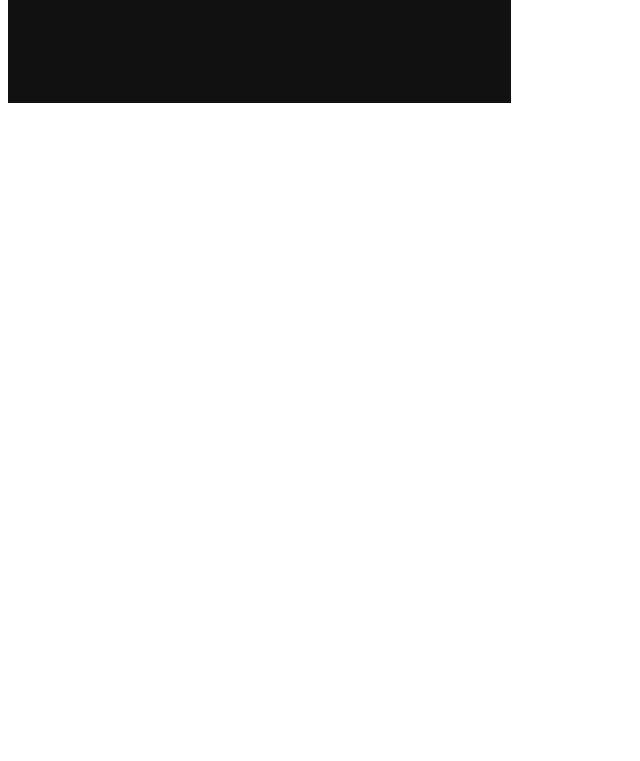
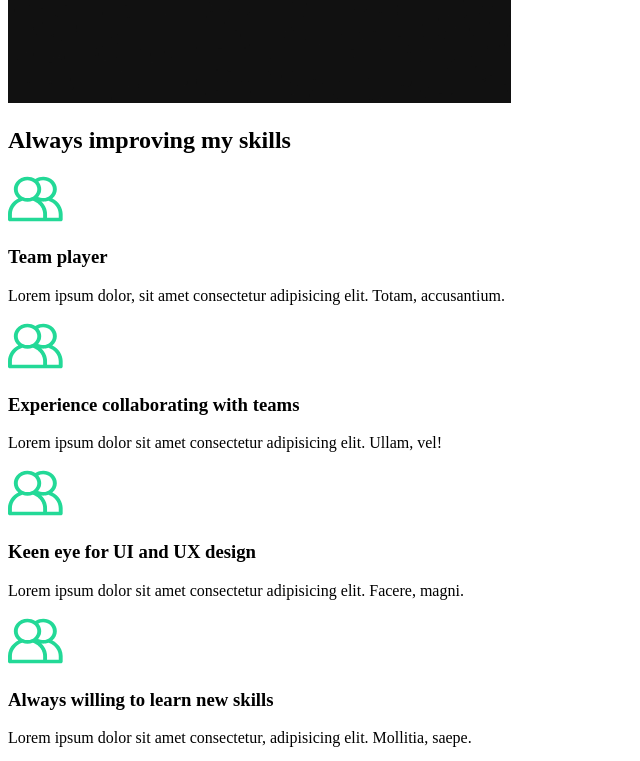
Before and after one commit to jleomorris/portfolio-v3, a React (Create React App) app: page / in a window 1280 px wide. Shown: the part 880-1641 px from the top of the page, without its empty margins (0-640 px from the left). Before the commit the page ends 995 px from the top, so only its background shows below. Built offline with nearby package versions, Linux system fonts and the light colour scheme.

Commit message:
Add ServicesSection

```diff
--- /dev/null
+++ b/src/components/ServicesSection.js
@@ -0,0 +1,60 @@
+import React from "react";
+import teamwork from "../img/teamwork.svg";
+import home2 from "../img/home2.png";
+
+const ServicesSection = () => {
+  return (
+    <div className="services">
+      <div className="description"></div>
+      <h2>
+        <span>Always improving</span> my skills
+      </h2>
+      <div className="cards">
+        <div className="card">
+          <div className="icon">
+            <img src={teamwork} alt="teamwork icon" />
+            <h3>Team player</h3>
+          </div>
+          <p>
+            Lorem ipsum dolor, sit amet consectetur adipisicing elit. Totam,
+            accusantium.
+          </p>
+        </div>
+        <div className="card">
+          <div className="icon">
+            <img src={teamwork} alt="teamwork icon" />
+            <h3>Experience collaborating with teams</h3>
+          </div>
+          <p>
+            Lorem ipsum dolor sit amet consectetur adipisicing elit. Ullam, vel!
+          </p>
+        </div>
+        <div className="card">
+          <div className="icon">
+            <img src={teamwork} alt="teamwork icon" />
+            <h3>Keen eye for UI and UX design</h3>
+          </div>
+          <p>
+            Lorem ipsum dolor sit amet consectetur adipisicing elit. Facere,
+            magni.
+          </p>
+        </div>
+        <div className="card">
+          <div className="icon">
+            <img src={teamwork} alt="teamwork icon" />
+            <h3>Always willing to learn new skills</h3>
+          </div>
+          <p>
+            Lorem ipsum dolor sit amet consectetur, adipisicing elit. Mollitia,
+            saepe.
+          </p>
+        </div>
+      </div>
+      <div className="image">
+        <img src={home2} alt="home icon" />
+      </div>
+    </div>
+  );
+};
+
+export default ServicesSection;
--- a/src/pages/AboutUs.js
+++ b/src/pages/AboutUs.js
@@ -1,8 +1,15 @@
 import React from "react";
 //Page components
 import AboutSection from "../components/AboutSection";
+import ServicesSection from "../components/ServicesSection";
+
 const AboutUs = () => {
-  return <AboutSection />;
+  return (
+    <>
+      <AboutSection />
+      <ServicesSection />
+    </>
+  );
 };
 
 export default AboutUs;
```
Also changed, not shown: 1 other file (tests, documents, lock files or other folders).
